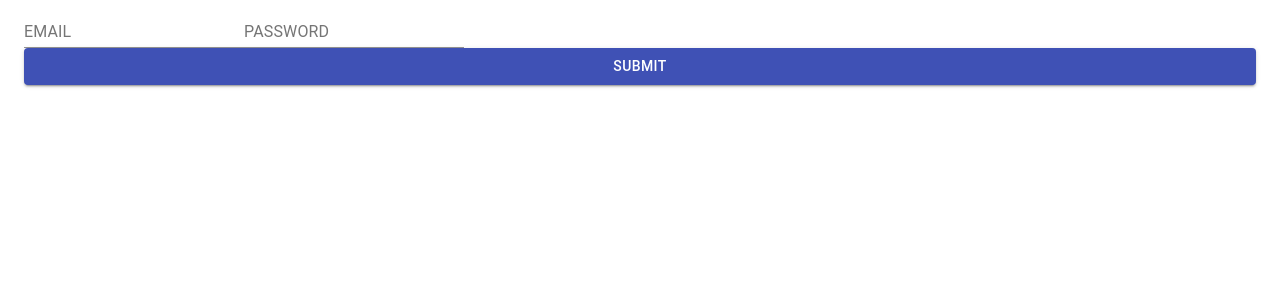
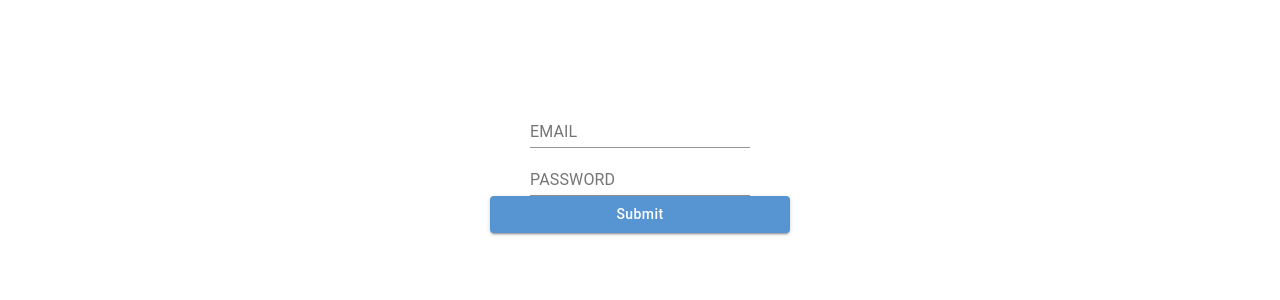
Before and after one commit to ivandax/simpletask, a React (Create React App) app in the folder frontend/: page /login in a window 1280 px wide. Shown: the top 300 px of the page. Built offline with nearby package versions, Linux system fonts and the light colour scheme.

Commit message:
implemented mui theme and basic layout styling

```diff
--- a/frontend/src/App.css
+++ b/frontend/src/App.css
@@ -3,3 +3,7 @@
     padding: 0;
     box-sizing: border-box;
 }
+
+.App{
+    height: 100vh;
+}
--- a/frontend/src/App.tsx
+++ b/frontend/src/App.tsx
@@ -1,6 +1,8 @@
 import React from "react";
 import { BrowserRouter as Router, Switch, Route, Redirect } from "react-router-dom";
+import { ThemeProvider } from "@material-ui/core";
 import "./App.css";
+import { customTheme } from "Styles/theme";
 
 //pages
 import Login from "PublicViews/Login/";
@@ -18,6 +20,7 @@ const PrivateRoute = (): JSX.Element => {
 function App(): JSX.Element {
     return (
         <div className="App">
+            <ThemeProvider theme={customTheme}>
                 <Router>
                     <Switch>
                         <Route path="/login" component={Login}></Route>
@@ -25,6 +28,7 @@ function App(): JSX.Element {
                         <PrivateRoute />
                     </Switch>
                 </Router>
+            </ThemeProvider>
         </div>
     );
 }
--- a/frontend/src/PublicViews/Login/Login.tsx
+++ b/frontend/src/PublicViews/Login/Login.tsx
@@ -1,7 +1,8 @@
 import React from "react";
 import { Formik } from "formik";
 import * as yup from "yup";
-import { Container, Box, Button } from "@material-ui/core";
+import { Button } from "@material-ui/core";
+import { useRootStyles } from "./styles";
 
 //components
 import StringInput from "Components/StringInput";
@@ -19,18 +20,18 @@ const Login = (): JSX.Element => {
         email: "",
         password: "",
     };
+    const classes = useRootStyles();
     console.log(`renders for Login`);
 
     return (
-        <Container>
-            <Box>
+        <div className={classes.loginContainer}>
             <Formik
                 initialValues={initialValues}
                 validationSchema={validationSchema}
                 onSubmit={(values): void => console.log(values)}
             >
                 {(formik): JSX.Element => (
-                        <form onSubmit={formik.handleSubmit}>
+                    <form onSubmit={formik.handleSubmit} className={classes.loginForm}>
                         <StringInput
                             identifier="email"
                             value={formik.values.email}
@@ -52,8 +53,7 @@ const Login = (): JSX.Element => {
                     </form>
                 )}
             </Formik>
-            </Box>
-        </Container>
+        </div>
     );
 };
 
--- /dev/null
+++ b/frontend/src/PublicViews/Login/styles.ts
@@ -0,0 +1,14 @@
+import { makeStyles } from "@material-ui/core";
+
+export const useRootStyles = makeStyles(() => ({
+    loginContainer: {
+        width: "300px",
+        margin: "0 auto",
+        paddingTop: "100px",
+    },
+    loginForm: {
+        display: "flex",
+        flexDirection: "column",
+        alignItems: "center",
+    },
+}));
--- /dev/null
+++ b/frontend/src/Styles/overrides.ts
@@ -0,0 +1,19 @@
+import { Overrides } from "@material-ui/core/styles/overrides";
+
+export const overrides: Overrides = {
+    MuiCssBaseline: {
+        "@global": {
+            html: {
+                overflow: "hidden",
+            },
+            body: {
+                overflow: "hidden",
+            },
+        },
+    },
+    MuiButton: {
+        label: {
+            textTransform: "none",
+        },
+    },
+};
--- /dev/null
+++ b/frontend/src/Styles/palette.ts
@@ -0,0 +1,21 @@
+import { PaletteColor } from "@material-ui/core/styles/createPalette";
+
+export type Palette = {
+    primary: PaletteColor;
+    warning: PaletteColor;
+};
+
+export const palette: Palette = {
+    primary: {
+        dark: "hsl(210, 58%, 48%)",
+        main: "hsl(210, 58%, 58%)",
+        light: "hsl(210, 58%, 68%)",
+        contrastText: "#fff",
+    },
+    warning: {
+        dark: "hsl(18, 73%, 43%)",
+        main: "hsl(18, 73%, 53%)",
+        light: "hsl(18, 73%, 63%)",
+        contrastText: "#fff",
+    },
+};
--- /dev/null
+++ b/frontend/src/Styles/theme.ts
@@ -0,0 +1,10 @@
+import { createMuiTheme, Theme } from "@material-ui/core";
+import { overrides } from "./overrides";
+import { palette } from "./palette";
+import { typography } from "./typography";
+
+export const customTheme: Theme = createMuiTheme({
+    overrides,
+    palette,
+    typography,
+});
--- /dev/null
+++ b/frontend/src/Styles/typography.ts
@@ -0,0 +1,47 @@
+import { Typography } from "@material-ui/core/styles/createTypography";
+
+export const typography: Pick<
+    Typography,
+    "h1" | "h2" | "h3" | "h4" | "h5" | "h6" | "subtitle1" | "subtitle2" | "body1" | "body2"
+> = {
+    h1: {
+        fontSize: "1.7rem",
+        lineHeight: "2rem",
+    },
+    h2: {
+        fontSize: "1.5rem",
+        lineHeight: "2rem",
+    },
+    h3: {
+        fontSize: "1.125rem",
+        lineHeight: "1.6rem",
+    },
+    h4: {
+        fontSize: "1.125rem",
+        lineHeight: "1.6rem",
+    },
+    h5: {
+        fontSize: "1.125rem",
+        lineHeight: "1.6rem",
+    },
+    h6: {
+        fontSize: "1.125rem",
+        lineHeight: "1.6rem",
+    },
+    subtitle1: {
+        fontSize: "1.2rem",
+        lineHeight: "1.5rem",
+    },
+    subtitle2: {
+        fontSize: "1.125rem",
+        lineHeight: "1.6rem",
+    },
+    body1: {
+        fontSize: "1rem",
+        lineHeight: "1.5",
+    },
+    body2: {
+        fontSize: "0.825rem",
+        lineHeight: "1.5",
+    },
+};
```
Lines whose indentation alone changed are shown as unchanged.
